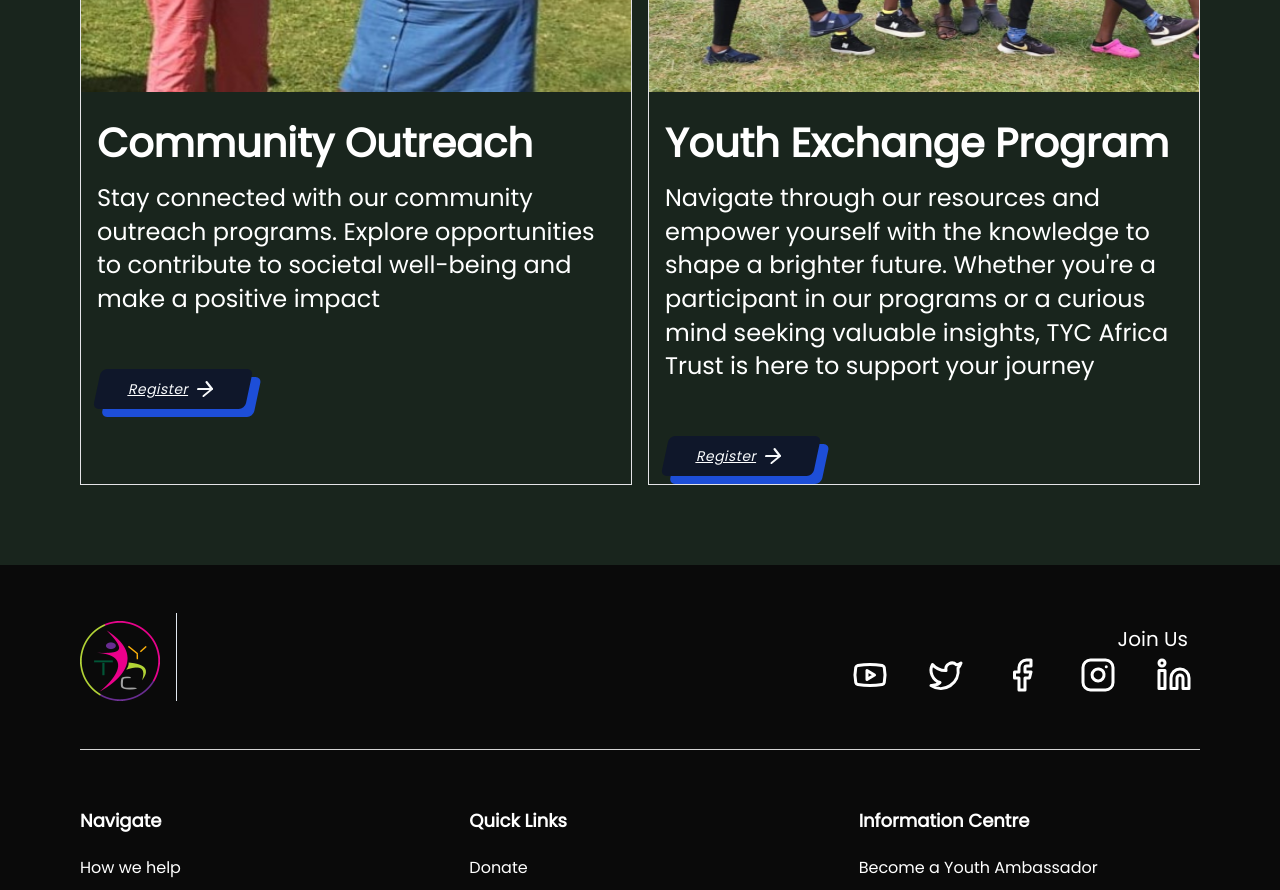
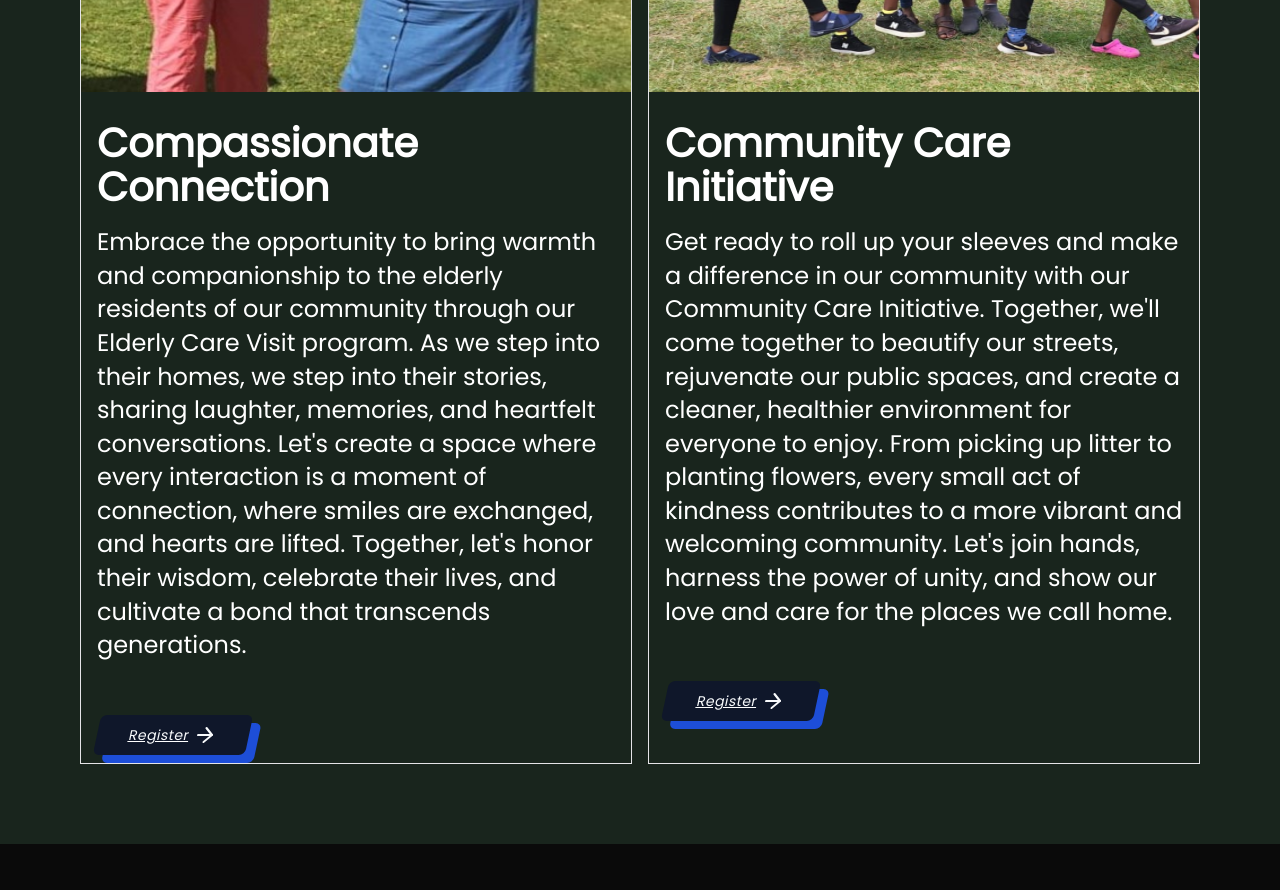
Before and after one commit to BabaMboga/TYC-main, a Next.js app: page /our-events in a window 1280 px wide. Shown: the part 2440-3330 px from the top of the page. Built offline with nearby package versions, Linux system fonts and the light colour scheme.

Commit message:
Finished all paragraphs

```diff
--- a/app/our-events/page.tsx
+++ b/app/our-events/page.tsx
@@ -127,11 +127,11 @@ const Home = ({}) => {
                   </div>
                 </div>
                 <div className="self-stretch text-2xl font-normal  leading-[33.60px]">
-                Join us for a day of environmental stewardship as we embark on a tree planting initiative.
-                Together, we'll nurture nature by planting trees, breathing life into our planet, and creating a greener,
-                more sustainable future for generations to come. Let's roll up our sleeves, dig into the soil,
-                and sow the seeds of change. Every tree we plant is a step towards a healthier, more vibrant ecosystem,
-                and with your help, we can make a lasting impact on the world around us.
+                  Join us for a day of environmental stewardship as we embark on a tree planting initiative.
+                  Together, we'll nurture nature by planting trees, breathing life into our planet, and creating a greener,
+                  more sustainable future for generations to come. Let's roll up our sleeves, dig into the soil,
+                  and sow the seeds of change. Every tree we plant is a step towards a healthier, more vibrant ecosystem,
+                  and with your help, we can make a lasting impact on the world around us.
                 </div>
               </div>
 
@@ -173,13 +173,15 @@ const Home = ({}) => {
               <div className="flex flex-col items-start self-stretch justify-start gap-4 px-4 pt-6 pb-4">
                 <div className="flex flex-col items-start justify-start gap-1 ">
                   <div className="self-stretch  text-[40px] font-bold  leading-[44px]">
-                    Community Outreach
+                    Compassionate Connection
                   </div>
                 </div>
                 <div className="self-stretch text-2xl font-normal  leading-[33.60px]">
-                  Stay connected with our community outreach programs. Explore
-                  opportunities to contribute to societal well-being and make a
-                  positive impact
+                Embrace the opportunity to bring warmth and companionship to the elderly residents of our community
+                through our Elderly Care Visit program. As we step into their homes, we step into their stories, sharing
+                laughter, memories, and heartfelt conversations. Let's create a space where every interaction is a
+                moment of connection, where smiles are exchanged, and hearts are lifted. Together, let's honor their
+                wisdom, celebrate their lives, and cultivate a bond that transcends generations.
                 </div>
               </div>
               <div className=" gap-4 p-4 ">
@@ -221,16 +223,16 @@ const Home = ({}) => {
               <div className="flex flex-col items-start self-stretch justify-start gap-4 px-4 pt-6 pb-4">
                 <div className="flex flex-col items-start justify-start gap-1 ">
                   <div className="self-stretch  text-[40px] font-bold  leading-[44px]">
-                    Youth Exchange Program
+                    Community Care Initiative
                   </div>
                 </div>
                 <div className="self-stretch text-2xl font-normal  leading-[33.60px]">
-                  Navigate through our resources and empower yourself with the
-                  knowledge to shape a brighter future. Whether you&apos;re a
-                  participant in our programs or a curious mind seeking valuable
-                  insights, TYC Africa Trust is here to support your journey
+                  Get ready to roll up your sleeves and make a difference in our community with our Community Care
+                  Initiative. Together, we'll come together to beautify our streets, rejuvenate our public spaces,
+                  and create a cleaner, healthier environment for everyone to enjoy. From picking up litter to planting
+                  flowers, every small act of kindness contributes to a more vibrant and welcoming community. Let's join
+                  hands, harness the power of unity, and show our love and care for the places we call home.              </div>
                 </div>
-              </div>
               <div className=" gap-4 p-4 ">
                 <div className=" h-12 py-4 pr-2 grow shrink basis-0">
                   <div className="">
```
